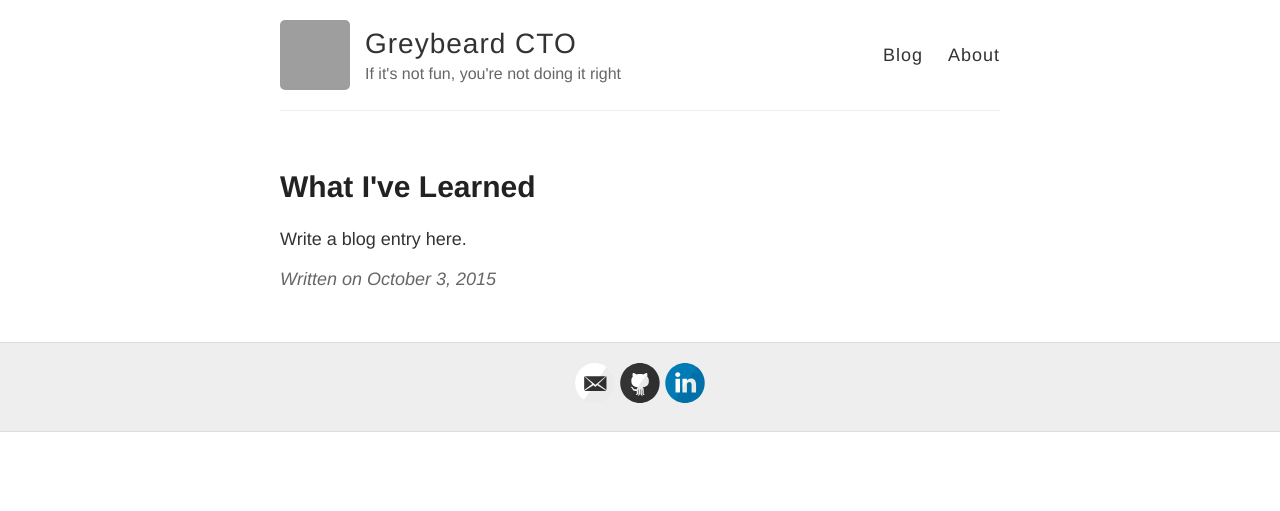
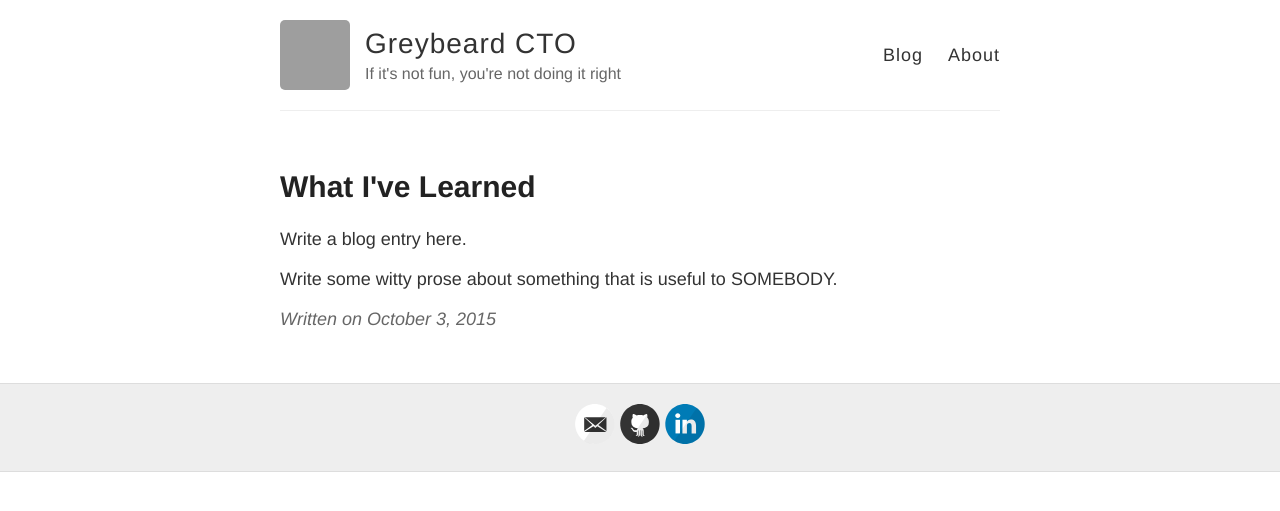
Before and after one commit to tbissonnette/tbissonnette.github.io, a Jekyll site: the page built from _posts/2015-10-3-Another-Article.md, in a window 1280 px wide. Shown: the top 511 px of the page. Built offline with Jekyll 4.4.1, drawn with Linux system fonts in a browser that asks for light colours; Markdown is read by kramdown in place of the engine named in the settings; grey boxes are pictures that could not be loaded.

Commit message:
Update 2015-10-3-Another-Article.md

```diff
--- a/_posts/2015-10-3-Another-Article.md
+++ b/_posts/2015-10-3-Another-Article.md
@@ -4,3 +4,5 @@ title: What I've Learned
 ---
 
 Write a blog entry here.
+
+Write some witty prose about something that is useful to SOMEBODY.
```
